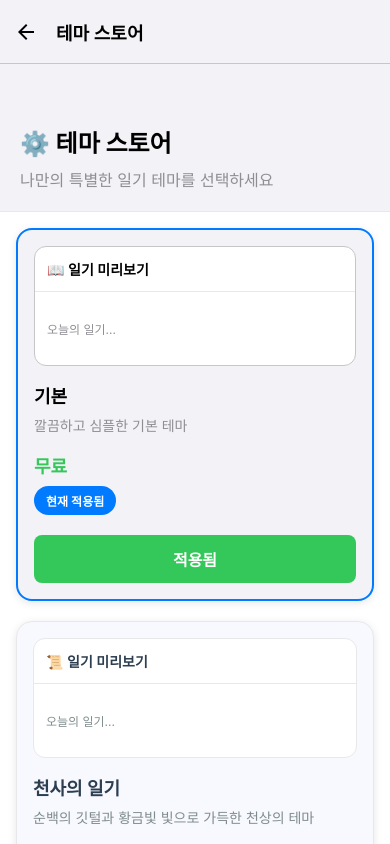
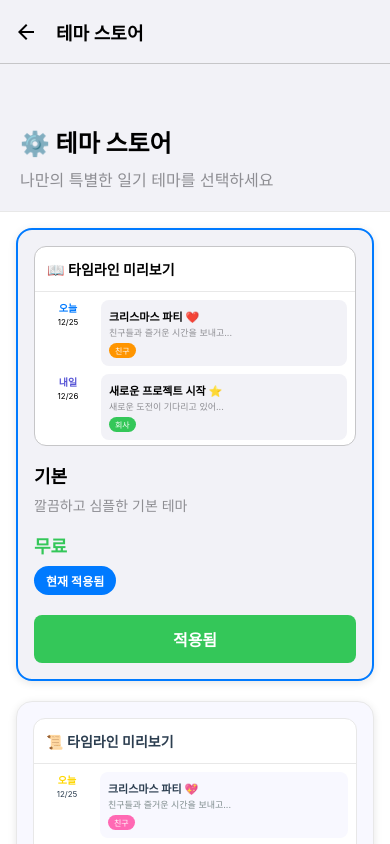
Before and after one commit to biskettime/FutureDiary2OS, a React Native app: screen /ThemeStore in a window 390 px wide. Shown: the top 844 px of the page. Built offline with nearby package versions, Linux system fonts and the light colour scheme.

Commit message:
테마스토어 ver.1.0

```diff
--- a/src/screens/ThemeStoreScreen.tsx
+++ b/src/screens/ThemeStoreScreen.tsx
@@ -1,4 +1,4 @@
-import React, {useState} from 'react';
+import React, { useState } from 'react';
 import {
   View,
   Text,
@@ -7,11 +7,11 @@ import {
   TouchableOpacity,
   Alert,
 } from 'react-native';
-import {useTheme} from '../contexts/ThemeContext';
-import {Theme} from '../types';
+import { useTheme } from '../contexts/ThemeContext';
+import { Theme } from '../types';
 
 const ThemeStoreScreen: React.FC = () => {
-  const {currentTheme, allThemes, applyTheme, purchaseTheme} = useTheme();
+  const { currentTheme, allThemes, applyTheme, purchaseTheme } = useTheme();
   const [loading, setLoading] = useState<string | null>(null);
 
   const handlePurchase = async (theme: Theme) => {
@@ -26,7 +26,7 @@ const ThemeStoreScreen: React.FC = () => {
         theme.name
       } 테마를 ${theme.price?.toLocaleString()}원에 구매하시겠습니까?`,
       [
-        {text: '취소', style: 'cancel'},
+        { text: '취소', style: 'cancel' },
         {
           text: '구매',
           onPress: async () => {
@@ -79,8 +79,9 @@ const ThemeStoreScreen: React.FC = () => {
               : theme.colors.border,
             borderWidth: isCurrentTheme ? 2 : 1,
           },
-        ]}>
-        {/* 테마 미리보기 */}
+        ]}
+      >
+        {/* 테마 미리보기 - 타임라인 */}
         <View
           style={[
             styles.themePreview,
@@ -88,41 +89,206 @@ const ThemeStoreScreen: React.FC = () => {
               backgroundColor: theme.colors.background,
               borderColor: theme.colors.border,
             },
-          ]}>
+          ]}
+        >
           <View style={styles.previewHeader}>
-            <Text style={[styles.previewTitle, {color: theme.colors.text}]}>
-              {theme.icons.diary} 일기 미리보기
+            <Text style={[styles.previewTitle, { color: theme.colors.text }]}>
+              {theme.icons.diary} 타임라인 미리보기
             </Text>
           </View>
-          <View style={styles.previewContent}>
-            <Text
-              style={[styles.previewText, {color: theme.colors.textSecondary}]}>
-              오늘의 일기...
-            </Text>
+          <View style={styles.timelineContainer}>
+            {/* 오늘 */}
+            <View style={styles.timelineItem}>
+              <View style={styles.timelineDate}>
+                <Text
+                  style={[
+                    styles.timelineDateText,
+                    { color: theme.colors.primary },
+                  ]}
+                >
+                  오늘
+                </Text>
+                <Text
+                  style={[styles.timelineDateNum, { color: theme.colors.text }]}
+                >
+                  12/25
+                </Text>
+              </View>
+              <View
+                style={[
+                  styles.timelineContent,
+                  { backgroundColor: theme.colors.surface },
+                ]}
+              >
+                <Text
+                  style={[styles.timelineTitle, { color: theme.colors.text }]}
+                >
+                  크리스마스 파티 {theme.icons.heart}
+                </Text>
+                <Text
+                  style={[
+                    styles.timelineText,
+                    { color: theme.colors.textSecondary },
+                  ]}
+                >
+                  친구들과 즐거운 시간을 보내고...
+                </Text>
+                <View style={styles.timelineTags}>
+                  <View
+                    style={[
+                      styles.timelineTag,
+                      { backgroundColor: theme.colors.accent },
+                    ]}
+                  >
+                    <Text
+                      style={[
+                        styles.timelineTagText,
+                        { color: theme.colors.background },
+                      ]}
+                    >
+                      친구
+                    </Text>
+                  </View>
+                </View>
+              </View>
+            </View>
+
+            {/* 내일 */}
+            <View style={styles.timelineItem}>
+              <View style={styles.timelineDate}>
+                <Text
+                  style={[
+                    styles.timelineDateText,
+                    { color: theme.colors.secondary },
+                  ]}
+                >
+                  내일
+                </Text>
+                <Text
+                  style={[styles.timelineDateNum, { color: theme.colors.text }]}
+                >
+                  12/26
+                </Text>
+              </View>
+              <View
+                style={[
+                  styles.timelineContent,
+                  { backgroundColor: theme.colors.surface },
+                ]}
+              >
+                <Text
+                  style={[styles.timelineTitle, { color: theme.colors.text }]}
+                >
+                  새로운 프로젝트 시작 {theme.icons.star}
+                </Text>
+                <Text
+                  style={[
+                    styles.timelineText,
+                    { color: theme.colors.textSecondary },
+                  ]}
+                >
+                  새로운 도전이 기다리고 있어...
+                </Text>
+                <View style={styles.timelineTags}>
+                  <View
+                    style={[
+                      styles.timelineTag,
+                      { backgroundColor: theme.colors.success },
+                    ]}
+                  >
+                    <Text
+                      style={[
+                        styles.timelineTagText,
+                        { color: theme.colors.background },
+                      ]}
+                    >
+                      회사
+                    </Text>
+                  </View>
+                </View>
+              </View>
+            </View>
+
+            {/* 다음 주 */}
+            <View style={styles.timelineItem}>
+              <View style={styles.timelineDate}>
+                <Text
+                  style={[
+                    styles.timelineDateText,
+                    { color: theme.colors.warning },
+                  ]}
+                >
+                  1/2
+                </Text>
+                <Text
+                  style={[styles.timelineDateNum, { color: theme.colors.text }]}
+                >
+                  목표
+                </Text>
+              </View>
+              <View
+                style={[
+                  styles.timelineContent,
+                  { backgroundColor: theme.colors.surface },
+                ]}
+              >
+                <Text
+                  style={[styles.timelineTitle, { color: theme.colors.text }]}
+                >
+                  새해 결심 실천하기 {theme.icons.sun}
+                </Text>
+                <Text
+                  style={[
+                    styles.timelineText,
+                    { color: theme.colors.textSecondary },
+                  ]}
+                >
+                  올해는 정말 달라질 거야...
+                </Text>
+                <View style={styles.timelineTags}>
+                  <View
+                    style={[
+                      styles.timelineTag,
+                      { backgroundColor: theme.colors.primary },
+                    ]}
+                  >
+                    <Text
+                      style={[
+                        styles.timelineTagText,
+                        { color: theme.colors.background },
+                      ]}
+                    >
+                      개인
+                    </Text>
+                  </View>
+                </View>
+              </View>
+            </View>
           </View>
         </View>
 
         {/* 테마 정보 */}
         <View style={styles.themeInfo}>
-          <Text style={[styles.themeName, {color: theme.colors.text}]}>
+          <Text style={[styles.themeName, { color: theme.colors.text }]}>
             {theme.name}
           </Text>
           <Text
             style={[
               styles.themeDescription,
-              {color: theme.colors.textSecondary},
-            ]}>
+              { color: theme.colors.textSecondary },
+            ]}
+          >
             {theme.description}
           </Text>
 
           {/* 가격 정보 */}
           <View style={styles.priceContainer}>
             {isPremium ? (
-              <Text style={[styles.price, {color: theme.colors.accent}]}>
+              <Text style={[styles.price, { color: theme.colors.accent }]}>
                 {theme.price?.toLocaleString()}원
               </Text>
             ) : (
-              <Text style={[styles.free, {color: theme.colors.success}]}>
+              <Text style={[styles.free, { color: theme.colors.success }]}>
                 무료
               </Text>
             )}
@@ -133,10 +299,12 @@ const ThemeStoreScreen: React.FC = () => {
             <View
               style={[
                 styles.currentBadge,
-                {backgroundColor: theme.colors.primary},
-              ]}>
+                { backgroundColor: theme.colors.primary },
+              ]}
+            >
               <Text
-                style={[styles.currentText, {color: theme.colors.background}]}>
+                style={[styles.currentText, { color: theme.colors.background }]}
+              >
                 현재 적용됨
               </Text>
             </View>
@@ -148,13 +316,15 @@ const ThemeStoreScreen: React.FC = () => {
               <View
                 style={[
                   styles.appliedButton,
-                  {backgroundColor: theme.colors.success},
-                ]}>
+                  { backgroundColor: theme.colors.success },
+                ]}
+              >
                 <Text
                   style={[
                     styles.appliedText,
-                    {color: theme.colors.background},
-                  ]}>
+                    { color: theme.colors.background },
+                  ]}
+                >
                   적용됨
                 </Text>
               </View>
@@ -164,15 +334,17 @@ const ThemeStoreScreen: React.FC = () => {
                   <TouchableOpacity
                     style={[
                       styles.purchaseButton,
-                      {backgroundColor: theme.colors.accent},
+                      { backgroundColor: theme.colors.accent },
                     ]}
                     onPress={() => handlePurchase(theme)}
-                    disabled={loading === theme.id}>
+                    disabled={loading === theme.id}
+                  >
                     <Text
                       style={[
                         styles.buttonText,
-                        {color: theme.colors.background},
-                      ]}>
+                        { color: theme.colors.background },
+                      ]}
+                    >
                       {loading === theme.id ? '구매 중...' : '구매'}
                     </Text>
                   </TouchableOpacity>
@@ -181,15 +353,17 @@ const ThemeStoreScreen: React.FC = () => {
                   <TouchableOpacity
                     style={[
                       styles.applyButton,
-                      {backgroundColor: theme.colors.primary},
+                      { backgroundColor: theme.colors.primary },
                     ]}
                     onPress={() => handleApply(theme)}
-                    disabled={loading === theme.id}>
+                    disabled={loading === theme.id}
+                  >
                     <Text
                       style={[
                         styles.buttonText,
-                        {color: theme.colors.background},
-                      ]}>
+                        { color: theme.colors.background },
+                      ]}
+                    >
                       {loading === theme.id ? '적용 중...' : '적용'}
                     </Text>
                   </TouchableOpacity>
@@ -206,25 +380,32 @@ const ThemeStoreScreen: React.FC = () => {
     <View
       style={[
         styles.container,
-        {backgroundColor: currentTheme.colors.background},
-      ]}>
+        { backgroundColor: currentTheme.colors.background },
+      ]}
+    >
       <View
-        style={[styles.header, {backgroundColor: currentTheme.colors.surface}]}>
-        <Text style={[styles.headerTitle, {color: currentTheme.colors.text}]}>
+        style={[
+          styles.header,
+          { backgroundColor: currentTheme.colors.surface },
+        ]}
+      >
+        <Text style={[styles.headerTitle, { color: currentTheme.colors.text }]}>
           {currentTheme.icons.settings} 테마 스토어
         </Text>
         <Text
           style={[
             styles.headerSubtitle,
-            {color: currentTheme.colors.textSecondary},
-          ]}>
+            { color: currentTheme.colors.textSecondary },
+          ]}
+        >
           나만의 특별한 일기 테마를 선택하세요
         </Text>
       </View>
 
       <ScrollView
         style={styles.scrollView}
-        showsVerticalScrollIndicator={false}>
+        showsVerticalScrollIndicator={false}
+      >
         <View style={styles.themesContainer}>
           {allThemes.map(renderThemeCard)}
         </View>
@@ -271,7 +452,7 @@ const styles = StyleSheet.create({
     elevation: 4,
   },
   themePreview: {
-    height: 120,
+    height: 200,
     borderRadius: 12,
     marginBottom: 16,
     borderWidth: 1,
@@ -286,13 +467,53 @@ const styles = StyleSheet.create({
     fontSize: 14,
     fontWeight: '600',
   },
-  previewContent: {
+  timelineContainer: {
     flex: 1,
-    padding: 12,
-    justifyContent: 'center',
+    padding: 8,
   },
-  previewText: {
-    fontSize: 12,
+  timelineItem: {
+    flexDirection: 'row',
+    marginBottom: 8,
+    alignItems: 'flex-start',
+  },
+  timelineDate: {
+    width: 50,
+    alignItems: 'center',
+    marginRight: 8,
+  },
+  timelineDateText: {
+    fontSize: 10,
+    fontWeight: '600',
+  },
+  timelineDateNum: {
+    fontSize: 8,
+    marginTop: 2,
+  },
+  timelineContent: {
+    flex: 1,
+    borderRadius: 8,
+    padding: 8,
+  },
+  timelineTitle: {
+    fontSize: 11,
+    fontWeight: '600',
+    marginBottom: 2,
+  },
+  timelineText: {
+    fontSize: 9,
+    marginBottom: 4,
+  },
+  timelineTags: {
+    flexDirection: 'row',
+  },
+  timelineTag: {
+    paddingHorizontal: 6,
+    paddingVertical: 2,
+    borderRadius: 8,
+  },
+  timelineTagText: {
+    fontSize: 8,
+    fontWeight: '500',
   },
   themeInfo: {
     gap: 8,
```
